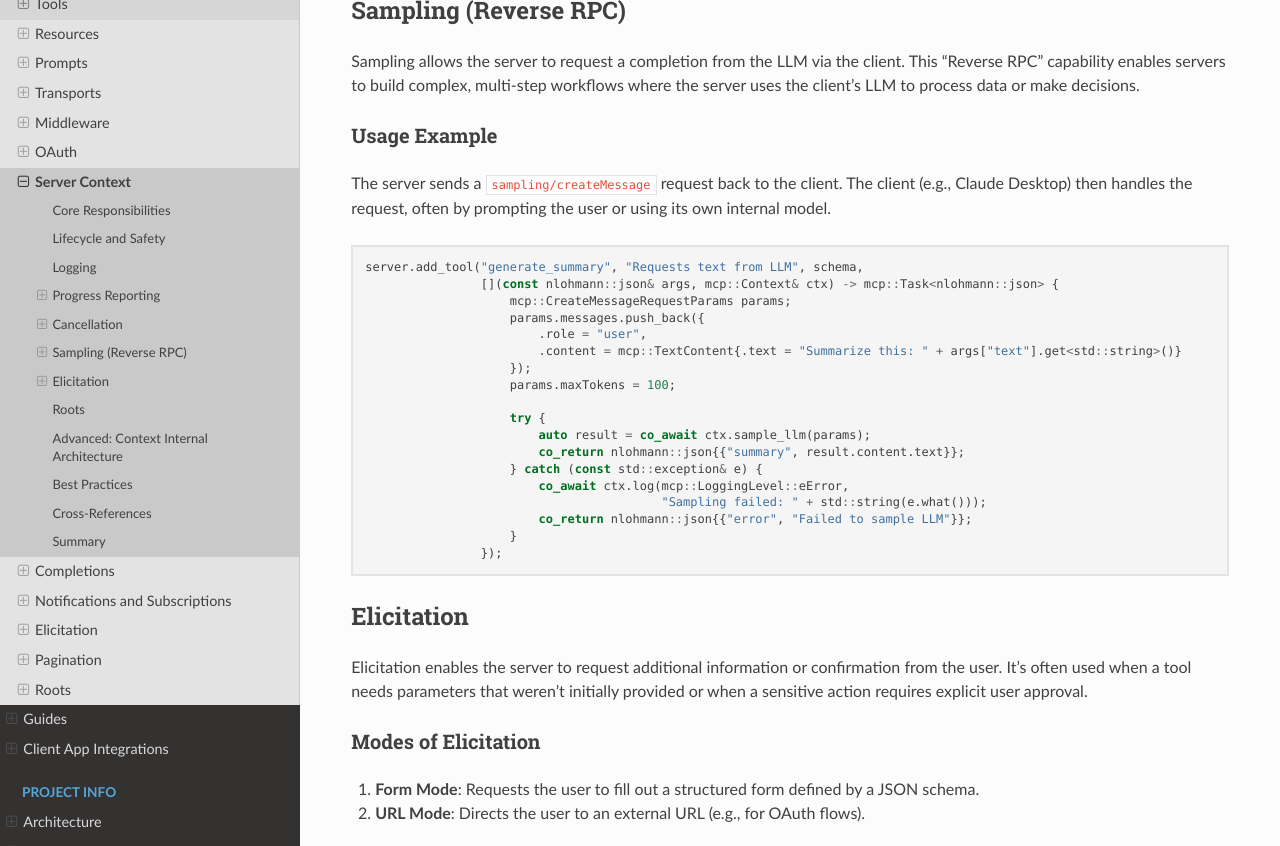
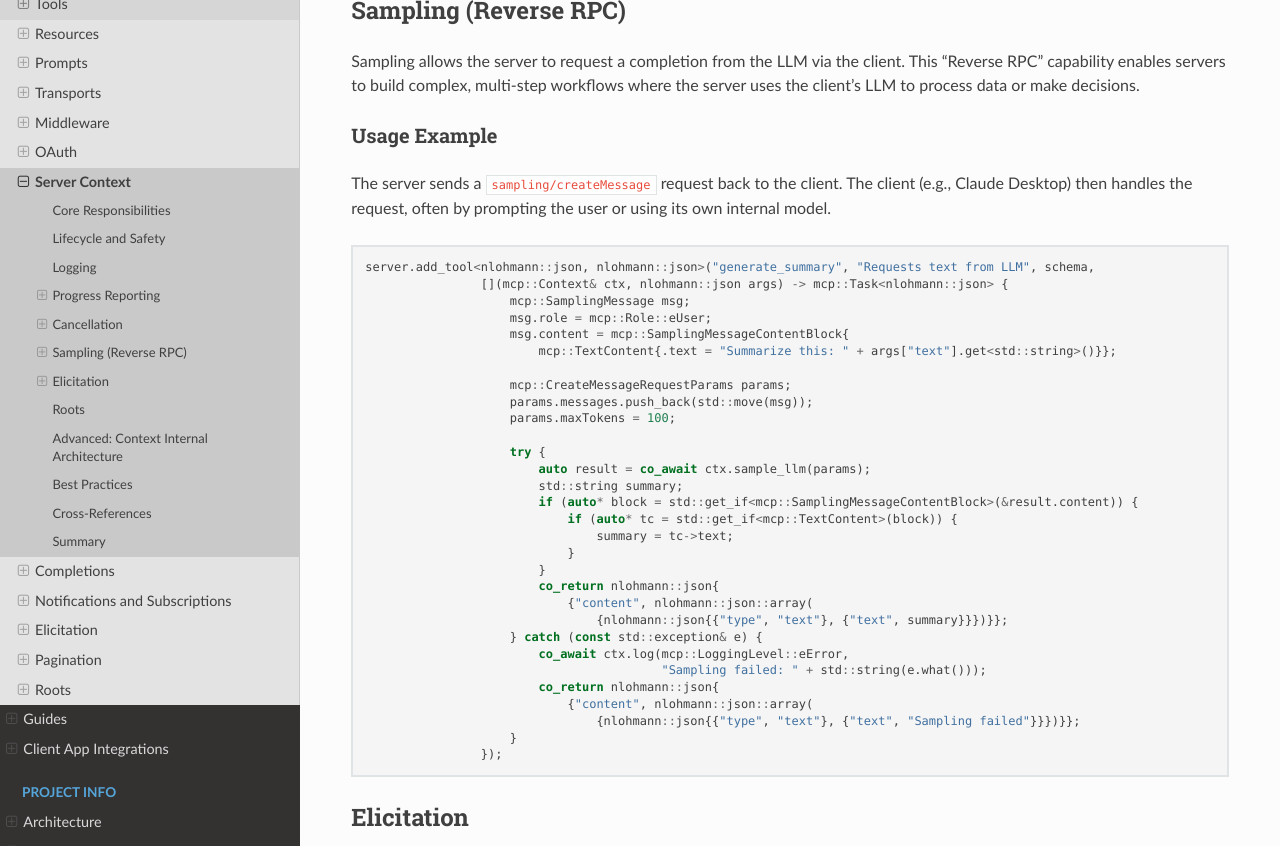
Before and after one commit to yurirocha15/mcp-cpp-sdk, a Sphinx documentation site: the page built from docs/concepts/context.rst, in a window 1280 px wide and 900 px high, scrolled down 2862 px, cut to the strip 0-846 px from the top of the window. Built offline with Sphinx 7.4.7 and the Read the Docs theme 3.1.0, drawn with Linux system fonts in a browser that asks for light colours; pages that are not in the unit, such as notebooks, are missing from menus.

Commit message:
fix: correct elicitation tool result format and docs API inaccuracies

```diff
--- a/docs/concepts/context.rst
+++ b/docs/concepts/context.rst
@@ -135,22 +135,34 @@ The server sends a ``sampling/createMessage`` request back to the client. The cl
 
 .. code-block:: cpp
 
-   server.add_tool("generate_summary", "Requests text from LLM", schema,
-                   [](const nlohmann::json& args, mcp::Context& ctx) -> mcp::Task<nlohmann::json> {
+   server.add_tool<nlohmann::json, nlohmann::json>("generate_summary", "Requests text from LLM", schema,
+                   [](mcp::Context& ctx, nlohmann::json args) -> mcp::Task<nlohmann::json> {
+                       mcp::SamplingMessage msg;
+                       msg.role = mcp::Role::eUser;
+                       msg.content = mcp::SamplingMessageContentBlock{
+                           mcp::TextContent{.text = "Summarize this: " + args["text"].get<std::string>()}};
+
                        mcp::CreateMessageRequestParams params;
-                       params.messages.push_back({
-                           .role = "user",
-                           .content = mcp::TextContent{.text = "Summarize this: " + args["text"].get<std::string>()}
-                       });
+                       params.messages.push_back(std::move(msg));
                        params.maxTokens = 100;
 
                        try {
                            auto result = co_await ctx.sample_llm(params);
-                           co_return nlohmann::json{{"summary", result.content.text}};
+                           std::string summary;
+                           if (auto* block = std::get_if<mcp::SamplingMessageContentBlock>(&result.content)) {
+                               if (auto* tc = std::get_if<mcp::TextContent>(block)) {
+                                   summary = tc->text;
+                               }
+                           }
+                           co_return nlohmann::json{
+                               {"content", nlohmann::json::array(
+                                   {nlohmann::json{{"type", "text"}, {"text", summary}}})}};
                        } catch (const std::exception& e) {
                            co_await ctx.log(mcp::LoggingLevel::eError,
                                             "Sampling failed: " + std::string(e.what()));
-                           co_return nlohmann::json{{"error", "Failed to sample LLM"}};
+                           co_return nlohmann::json{
+                               {"content", nlohmann::json::array(
+                                   {nlohmann::json{{"type", "text"}, {"text", "Sampling failed"}}})}};
                        }
                    });
 
--- a/docs/guides/error-handling.rst
+++ b/docs/guides/error-handling.rst
@@ -128,8 +128,8 @@ The SDK provides a built-in logging system that is essential for debugging and m
 
 .. code-block:: cpp
 
-   server.add_tool("example", "...", schema,
-       [](const nlohmann::json& args, mcp::Context& ctx) -> mcp::Task<nlohmann::json> {
+   server.add_tool<nlohmann::json, nlohmann::json>("example", "...", schema,
+       [](mcp::Context& ctx, nlohmann::json args) -> mcp::Task<nlohmann::json> {
            try {
                // ... work ...
            } catch (const std::exception& e) {
```
Also changed, not shown: docs/concepts/completions.rst (+18 -8 lines), docs/concepts/tools.rst (+7 -4 lines), examples/features/README.md, 1 other file.
